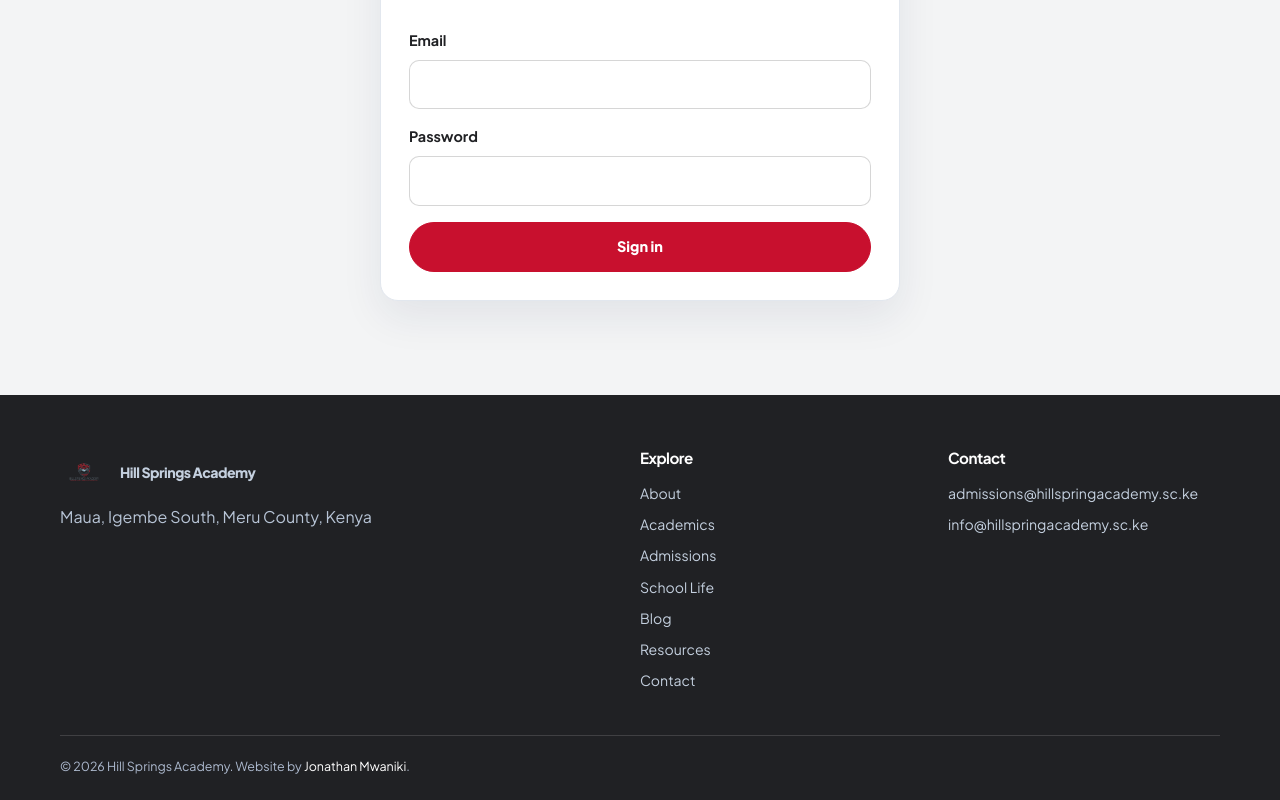
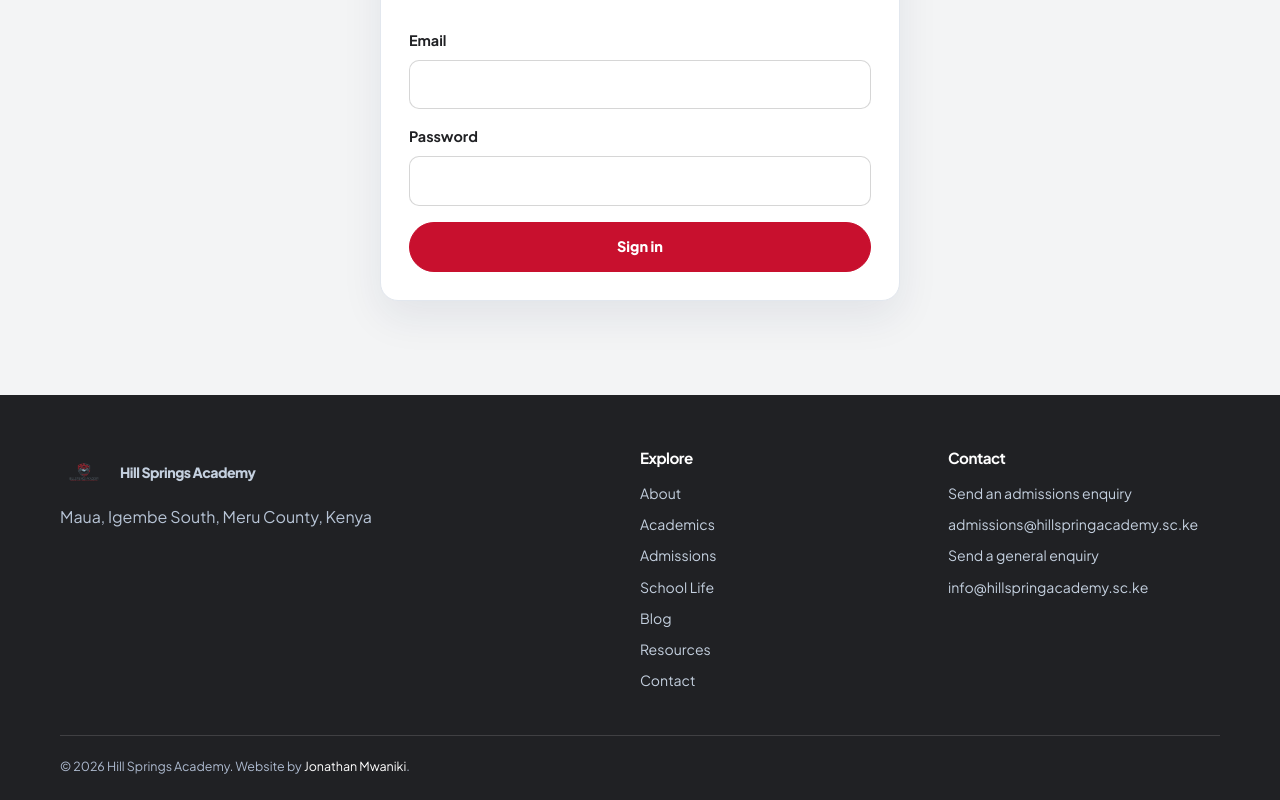
Before and after one commit to DKTJONATHAN/hillspringacademy, a React (Vite) app: page /admin in a window 1280 px wide. Shown: the part 676-1476 px from the top of the page. Built offline with nearby package versions, Linux system fonts and the light colour scheme.

Commit message:
Replace footer mail links with website enquiry actions

```diff
--- a/src/components.jsx
+++ b/src/components.jsx
@@ -147,8 +147,8 @@ export function Footer() {
         <div><h3>Explore</h3>{NAV.slice(1).map(([to, l]) => <Link key={to} to={to}>{l}</Link>)}</div>
         <div>
           <h3>Contact</h3>
-          <a href={`mailto:${SCHOOL.admissionsEmail}`}>{SCHOOL.admissionsEmail}</a>
-          <a href={`mailto:${SCHOOL.infoEmail}`}>{SCHOOL.infoEmail}</a>
+          <Link to="/admissions#enquiry">Send an admissions enquiry</Link><span>{SCHOOL.admissionsEmail}</span>
+          <Link to="/contact#contact-form">Send a general enquiry</Link><span>{SCHOOL.infoEmail}</span>
           {SCHOOL.phone && <span>{SCHOOL.phone}</span>}
         </div>
       </div>
```
